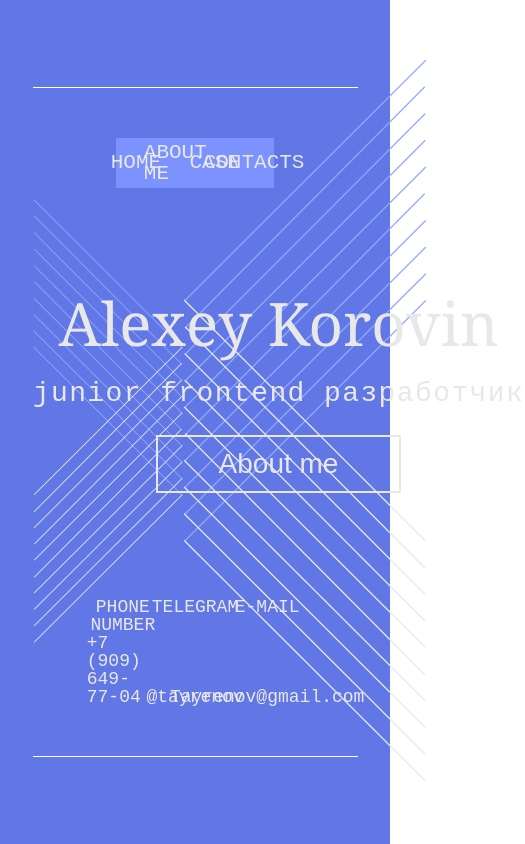
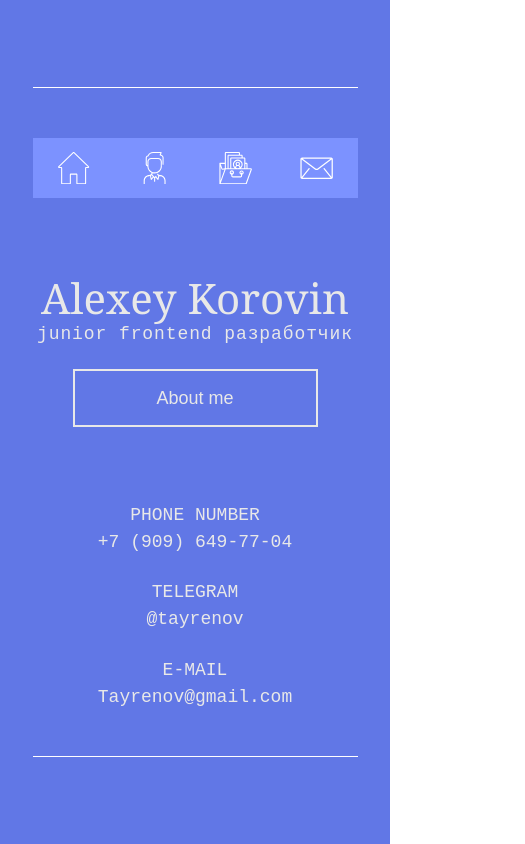
Before and after one commit to tayrenov/personal-website, a plain HTML site: page index.html in a window 390 px wide. Shown: the whole page, 525 px wide, since content can reach past the window. Drawn offline with Linux system fonts and the light colour scheme.

Commit message:
Home page (adaptiv)

```diff
--- a/css/style.css
+++ b/css/style.css
@@ -271,6 +271,7 @@ table {
 
 .home__wrapper .home__container__contacts ul li {
   width: 33.333%;
+  min-width: 197px;
   min-height: 55px;
   font-size: 18px;
   display: -webkit-box;
@@ -303,6 +304,7 @@ table {
 
 header {
   width: 48.49%;
+  min-width: 515px;
   margin: 0 auto;
 }
 
@@ -336,6 +338,10 @@ header nav ul li a {
   font-size: 21px;
 }
 
+header nav ul li a svg {
+  display: none;
+}
+
 header nav ul li:hover {
   border-bottom: 1px solid #fff;
   -webkit-transition: all 0.1s ease-out 0.1s;
@@ -359,3 +365,115 @@ h1 {
   height: 100%;
   margin: 0 auto;
 }
+
+@media (max-width: 1280px) {
+  body .home__wrapper .home .home__background-img picture {
+    max-width: 150px;
+  }
+
+  body .home__wrapper .home .home__background-img picture img {
+    width: 100%;
+    max-width: 150px;
+  }
+
+  body .home__wrapper .home .home__container .home__container__contacts {
+    width: 80%;
+  }
+}
+
+@media (max-width: 1023px) {
+  body .home__wrapper .home .home__container .home__container__title {
+    min-width: 422px;
+  }
+
+  body .home__wrapper .home .home__container .home__container__title h1 {
+    font-size: 52px;
+  }
+
+  body .home__wrapper .home .home__container .home__container__title span,
+  body .home__wrapper .home .home__container .home__container__title button {
+    font-size: 24px;
+  }
+}
+
+@media (max-width: 920px) {
+  body .home__wrapper .home .home__background-img {
+    display: none;
+  }
+}
+
+@media (max-width: 890px) {
+  body .home__wrapper .home .home__container .home__container__contacts ul {
+    -webkit-box-orient: vertical;
+    -webkit-box-direction: normal;
+        -ms-flex-direction: column;
+            flex-direction: column;
+    -webkit-box-align: center;
+        -ms-flex-align: center;
+            align-items: center;
+    min-height: 200px;
+  }
+
+  body .home__wrapper .home .home__container .home__container__contacts ul li {
+    min-height: 45px;
+  }
+}
+
+@media (max-width: 635px) {
+  body .home__wrapper .home .home__container header {
+    width: 100%;
+    min-width: 200px;
+  }
+
+  body .home__wrapper .home .home__container header nav ul li {
+    height: 60px;
+  }
+
+  body .home__wrapper .home .home__container header nav ul li a {
+    height: 100%;
+    display: -webkit-box;
+    display: -ms-flexbox;
+    display: flex;
+    -webkit-box-align: center;
+        -ms-flex-align: center;
+            align-items: center;
+    -webkit-box-pack: center;
+        -ms-flex-pack: center;
+            justify-content: center;
+  }
+
+  body .home__wrapper .home .home__container header nav ul li a svg {
+    display: block;
+    width: 100%;
+    height: 55%;
+    fill: #fff;
+  }
+
+  body .home__wrapper .home .home__container header nav ul li a span {
+    display: none;
+  }
+}
+
+@media (max-width: 520px) {
+  body {
+    min-width: 380px;
+  }
+
+  body .home__wrapper .home .home__container .home__container__title {
+    min-width: 316px;
+    min-height: 150px;
+  }
+
+  body .home__wrapper .home .home__container .home__container__title h1 {
+    font-size: 42px;
+  }
+
+  body .home__wrapper .home .home__container .home__container__title span,
+  body .home__wrapper .home .home__container .home__container__title button {
+    font-size: 18px;
+  }
+
+  body .home__wrapper .home .home__container .home__container__title button {
+    margin-top: 20px;
+  }
+}
--- a/index.html
+++ b/index.html
@@ -20,10 +20,43 @@
             <header class="header">
     <nav>
         <ul>
-            <li><a>Home</a></li>
-            <li><a>About me</a></li>
-            <li><a>Case</a></li>
-            <li><a>Contacts</a></li>
+
+            <li>
+                <a>
+                    <svg>
+                        <use xlink:href="img/icons.svg#home"></use>
+                    </svg>
+                    <span>Home</span>
+                </a>
+            </li>
+
+            <li>
+                <a>
+                    <svg>
+                        <use xlink:href="img/icons.svg#man"></use>
+                    </svg>
+                    <span>About me</span>
+                </a>
+            </li>
+
+            <li>
+                <a>
+                    <svg>
+                        <use xlink:href="img/icons.svg#case"></use>
+                    </svg>
+                    <span>Case</span>
+                </a>
+            </li>
+
+            <li>
+                <a>
+                    <svg>
+                        <use xlink:href="img/icons.svg#mail"></use>
+                    </svg>
+                    <span>Contacts</span>
+                </a>
+            </li>
+
         </ul>
     </nav>
 </header>
@@ -45,7 +78,7 @@
                         <a>@tayrenov</a>
                     </li>
                     <li>
-                        <h2>E-Mail</h2>
+                        <h2>E-mail</h2>
                         <a>Tayrenov@gmail.com</a>
                     </li>
                 </ul>
```
Also changed, not shown: css/style.min.css, img/icons.svg (added).
